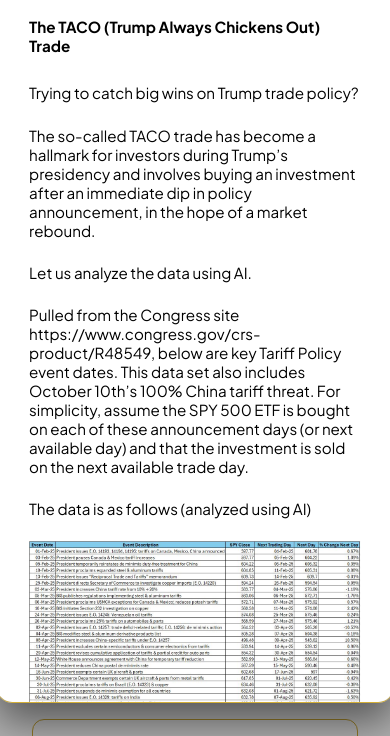
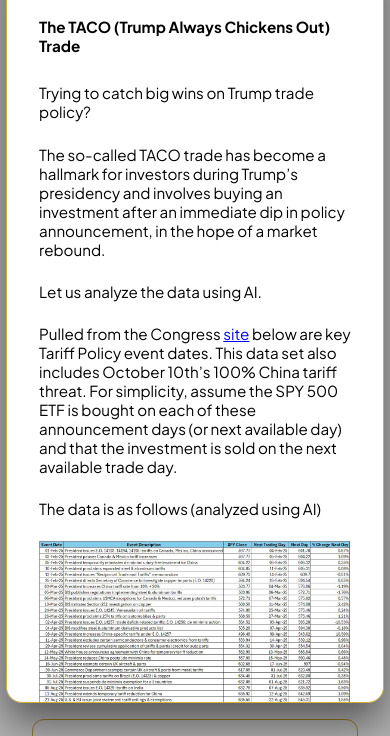
Before and after one commit to ejaazsheriff/sheriffAI-analytics, a plain HTML site: page index.html in a window 390 px wide. Both pictures are taken after a click on the element 195 px from the left and 3148 px from the top of the page. Shown: the part 2834-3570 px from the top of the page. Drawn offline with nearby package versions, Linux system fonts and the light colour scheme.

Commit message:
Update index.html

```diff
--- a/index.html
+++ b/index.html
@@ -75,6 +75,13 @@ canvas#backgroundChart {
   canvas#backgroundChart {
     display: none !important; /* hide QQQ chart on mobile */
   }
+
+  /* Make sure the whole page does not overflow */
+body, html {
+  margin: 0;
+  padding: 0;
+  overflow-x: hidden; /* prevent horizontal scrolling */
+}
   .insight-card {
     max-width: 90%;
     padding: 15px;
@@ -163,7 +170,7 @@ canvas#backgroundChart {
     left: 50%;
     transform: translate(-50%, -50%);
     width: 90%;
-    max-width: 85%;
+    max-width: 80%;
     max-height: 82%;
     overflow-y: auto;
     z-index: 9999;
@@ -440,14 +447,15 @@ canvas#backgroundChart {
 
 <p>Let us analyze the data using AI.</p>
 
-<p>Pulled from the Congress site https://www.congress.gov/crs-product/R48549,  below are key Tariff Policy event dates. This data set also includes October 10th’s 100% China tariff threat.
+<p>Pulled from the Congress <a href="https://www.congress.gov/crs-product/R48549," target="_blank" rel="herec"> site</a>   below are key Tariff Policy event dates. This data set also includes October 10th’s 100% China tariff threat.
 For simplicity, assume the SPY 500 ETF is bought on each of these announcement days (or next available day) and that the investment is sold on the next available trade day.</p>
 
 <p>The data is as follows (analyzed using AI)</p>
 
 <p><img src="Images/TACO_Events_SPY.JPG" alt="chart"></p>
 
-<p>(SPY 2025 data is pulled from https://ca.finance.yahoo.com/quote/SPY/history/)</p>
+
+<p> SPY 2025 data is pulled from <a href="https://ca.finance.yahoo.com/quote/SPY/history/" target="_blank" rel="herey"> here</a></p>
 
 <p>Event-driven trade days see larger day-to-day swings and higher volatility compared to the average 2025 SPY 500 ETF day since February 1st.
 
@@ -513,6 +521,8 @@ Over the past year, I’ve tracked how sentiment shifts impact volume in retail-
 </div>
 </section>
 
+
+
 <section id="socials">
   <h3>Socials</h3>
   <div class="socials">
@@ -524,5 +534,9 @@ Over the past year, I’ve tracked how sentiment shifts impact volume in retail-
     </a>
   </div>
 </section>
+
+
+
+
 </body>
 </html>
```
